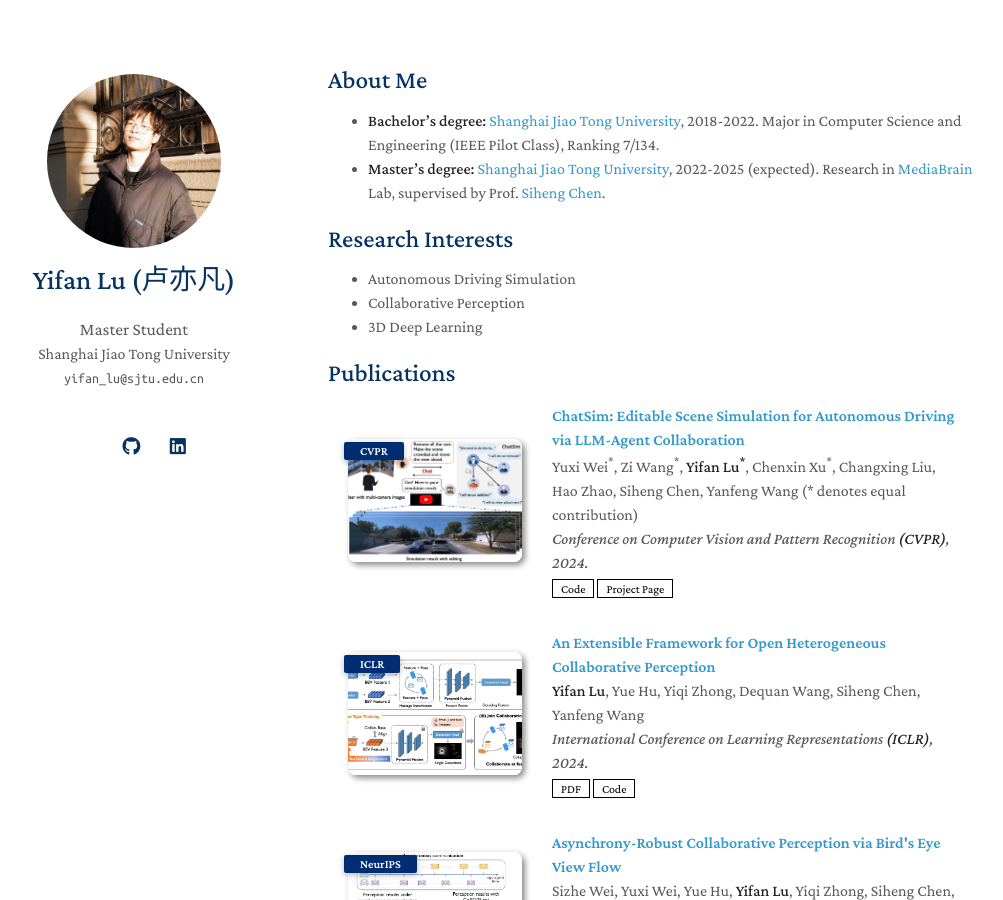
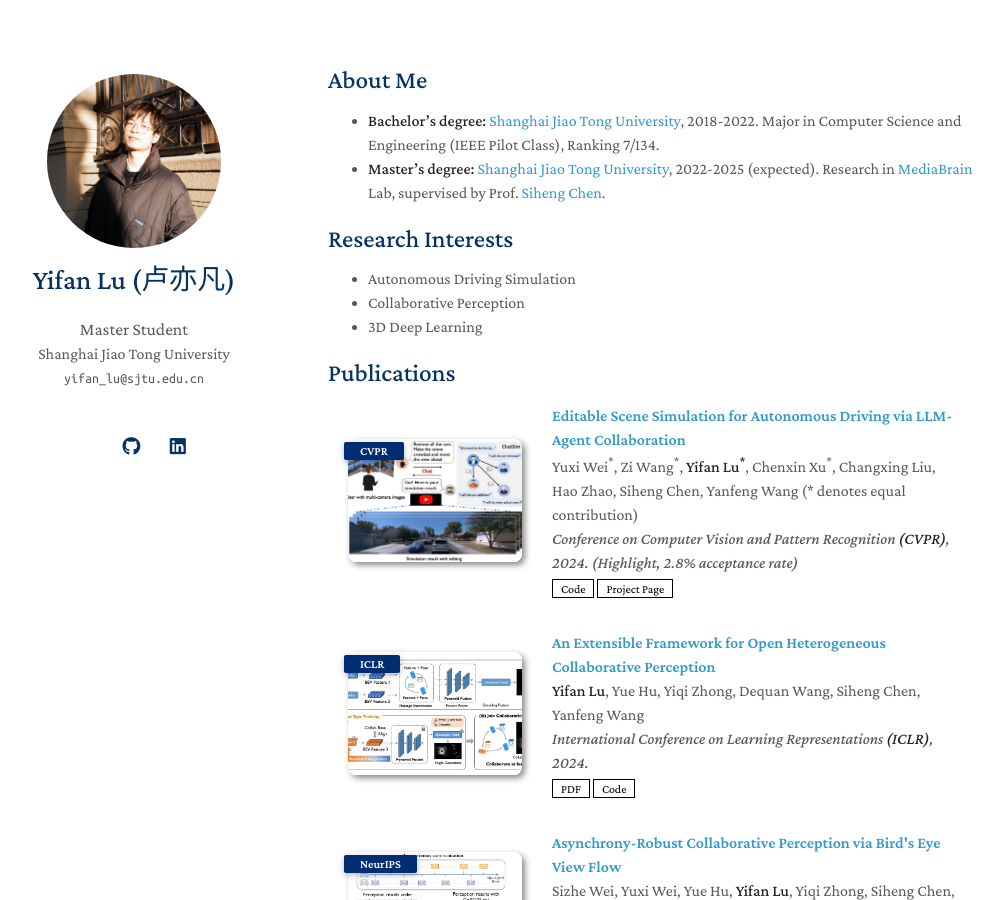
Before and after one commit to yifanlu0227/yifanlu0227.github.io, a Jekyll site: the page built from index.md, in a window 1280 px wide and 900 px high. Shown: the whole window, without its empty margins (142-1145 px from the left). Built offline with Jekyll 4.4.1, drawn with Linux system fonts in a browser that asks for light colours; nearby versions of some CDN libraries; a style sheet for code colours, icons or effects is not loaded; our own code applies the rules of GitHub Pages for plain Markdown files.

Commit message:
Update publications.yml

```diff
--- a/_data/publications.yml
+++ b/_data/publications.yml
@@ -1,8 +1,8 @@
 main:
-  - title: "ChatSim: Editable Scene Simulation for Autonomous Driving via LLM-Agent Collaboration"
+  - title: "Editable Scene Simulation for Autonomous Driving via LLM-Agent Collaboration"
     authors: Yuxi Wei<sup>*</sup>, Zi Wang<sup>*</sup>, <strong>Yifan Lu<sup>*</sup></strong>, Chenxin Xu<sup>*</sup>, Changxing Liu, Hao Zhao, Siheng Chen, Yanfeng Wang (* denotes equal contribution)
     conference_short: CVPR
-    conference: Conference on Computer Vision and Pattern Recognition <strong>(CVPR)</strong>, 2024.
+    conference: Conference on Computer Vision and Pattern Recognition <strong>(CVPR)</strong>, 2024. (Highlight, 2.8% acceptance rate)
     page: https://yifanlu0227.github.io/ChatSim
     code: https://github.com/yifanlu0227/ChatSim
     image: ./assets/img/arxiv_chatsim.jpg
```
